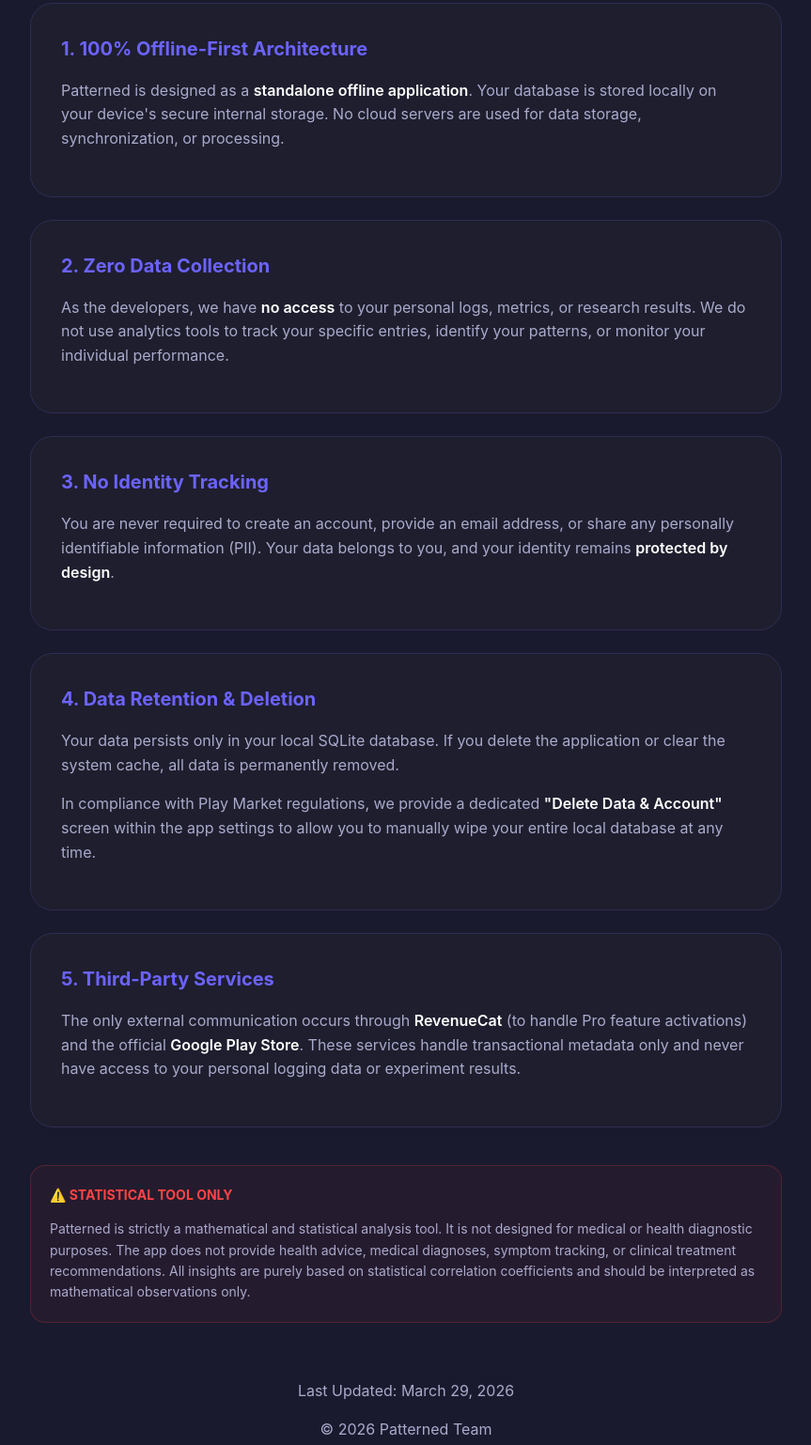
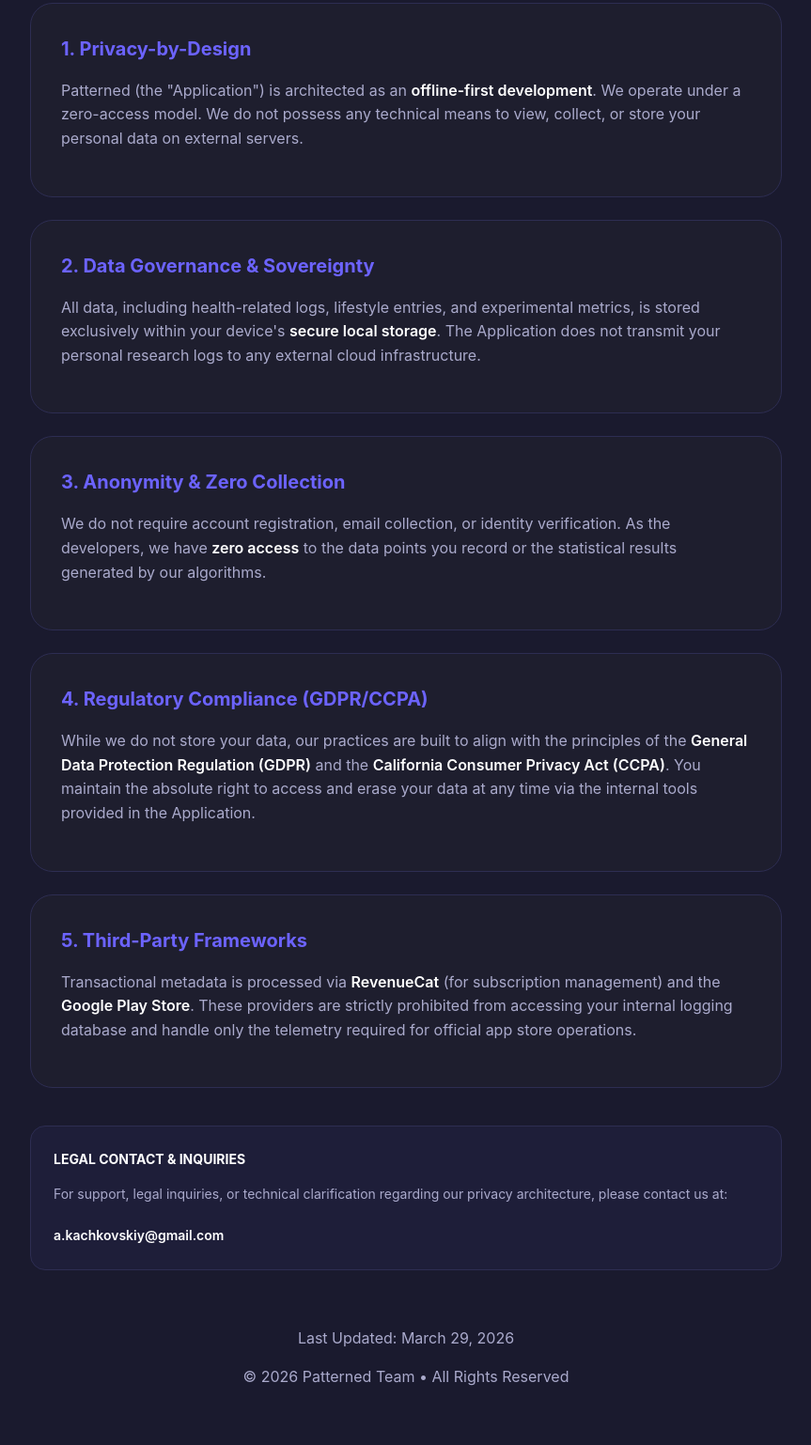
Before and after one commit to akachkovskiy/patterned, a plain HTML site: page index.html in a window 1280 px wide. Shown: the part 282-1820 px from the top of the page at 94% size, without its empty margins (208-1071 px from the left). Drawn offline with Linux system fonts and the light colour scheme.

Commit message:
Compliance: Update contact email

```diff
--- a/index.html
+++ b/index.html
@@ -87,15 +87,15 @@
         }
 
         .disclaimer-box {
-            background: rgba(255, 68, 68, 0.05);
-            border: 1px solid rgba(255, 68, 68, 0.2);
+            background: rgba(108, 99, 255, 0.05);
+            border: 1px solid var(--border-color);
             border-radius: 16px;
-            padding: 20px;
+            padding: 24px;
             margin-top: 40px;
         }
 
         .disclaimer-title {
-            color: var(--danger-color);
+            color: #fff;
             font-weight: 700;
             font-size: 14px;
             text-transform: uppercase;
@@ -130,65 +130,63 @@
 <body>
     <div class="container">
         <header>
-            <div class="logo">🔬</div>
-            <h1>Privacy Policy</h1>
-            <p class="tagline">Patterned: Your Privacy is Our Science.</p>
+            <div class="logo">⚖️</div>
+            <h1>Professional Privacy Policy</h1>
+            <p class="tagline">Patterned: Your Data. Your Sovereignty.</p>
         </header>
 
         <section>
-            <h2>1. 100% Offline-First Architecture</h2>
+            <h2>1. Privacy-by-Design</h2>
             <p>
-                Patterned is designed as a <span class="highlight">standalone offline application</span>.
-                Your database is stored locally on your device's secure internal storage. No cloud servers are used for data storage, synchronization, or processing.
+                Patterned (the "Application") is architected as an <span class="highlight">offline-first development</span>.
+                We operate under a zero-access model. We do not possess any technical means to view, collect, or store your personal data on external servers.
             </p>
         </section>
 
         <section>
-            <h2>2. Zero Data Collection</h2>
+            <h2>2. Data Governance & Sovereignty</h2>
             <p>
-                As the developers, we have <span class="highlight">no access</span> to your personal logs, metrics, or research results.
-                We do not use analytics tools to track your specific entries, identify your patterns, or monitor your individual performance.
+                All data, including health-related logs, lifestyle entries, and experimental metrics, is stored exclusively within your device's <span class="highlight">secure local storage</span>.
+                The Application does not transmit your personal research logs to any external cloud infrastructure.
             </p>
         </section>
 
         <section>
-            <h2>3. No Identity Tracking</h2>
+            <h2>3. Anonymity & Zero Collection</h2>
             <p>
-                You are never required to create an account, provide an email address, or share any personally identifiable information (PII).
-                Your data belongs to you, and your identity remains <span class="highlight">protected by design</span>.
+                We do not require account registration, email collection, or identity verification.
+                As the developers, we have <span class="highlight">zero access</span> to the data points you record or the statistical results generated by our algorithms.
             </p>
         </section>
 
         <section>
-            <h2>4. Data Retention & Deletion</h2>
+            <h2>4. Regulatory Compliance (GDPR/CCPA)</h2>
             <p>
-                Your data persists only in your local SQLite database. If you delete the application or clear the system cache, all data is permanently removed.
-            </p>
-            <p>
-                In compliance with Play Market regulations, we provide a dedicated <span class="highlight">"Delete Data & Account"</span> screen within the app settings to allow you to manually wipe your entire local database at any time.
+                While we do not store your data, our practices are built to align with the principles of the <span class="highlight">General Data Protection Regulation (GDPR)</span> and the <span class="highlight">California Consumer Privacy Act (CCPA)</span>.
+                You maintain the absolute right to access and erase your data at any time via the internal tools provided in the Application.
             </p>
         </section>
 
         <section>
-            <h2>5. Third-Party Services</h2>
+            <h2>5. Third-Party Frameworks</h2>
             <p>
-                The only external communication occurs through <span class="highlight">RevenueCat</span> (to handle Pro feature activations) and the official <span class="highlight">Google Play Store</span>.
-                These services handle transactional metadata only and never have access to your personal logging data or experiment results.
+                Transactional metadata is processed via <span class="highlight">RevenueCat</span> (for subscription management) and the <span class="highlight">Google Play Store</span>.
+                These providers are strictly prohibited from accessing your internal logging database and handle only the telemetry required for official app store operations.
             </p>
         </section>
 
         <div class="disclaimer-box">
-            <div class="disclaimer-title">⚠️ Statistical Tool Only</div>
+            <div class="disclaimer-title">Legal Contact & Inquiries</div>
             <p style="font-size: 14px; margin-bottom: 0;">
-                Patterned is strictly a mathematical and statistical analysis tool. It is not designed for medical or health diagnostic purposes.
-                The app does not provide health advice, medical diagnoses, symptom tracking, or clinical treatment recommendations.
-                All insights are purely based on statistical correlation coefficients and should be interpreted as mathematical observations only.
+                For support, legal inquiries, or technical clarification regarding our privacy architecture, please contact us at:
+                <br><br>
+                <span class="highlight">a.kachkovskiy@gmail.com</span>
             </p>
         </div>
 
         <footer>
             <p>Last Updated: March 29, 2026</p>
-            <p>&copy; 2026 Patterned Team</p>
+            <p>&copy; 2026 Patterned Team • All Rights Reserved</p>
         </footer>
     </div>
 </body>
```
Also changed, not shown: 1 other file.
